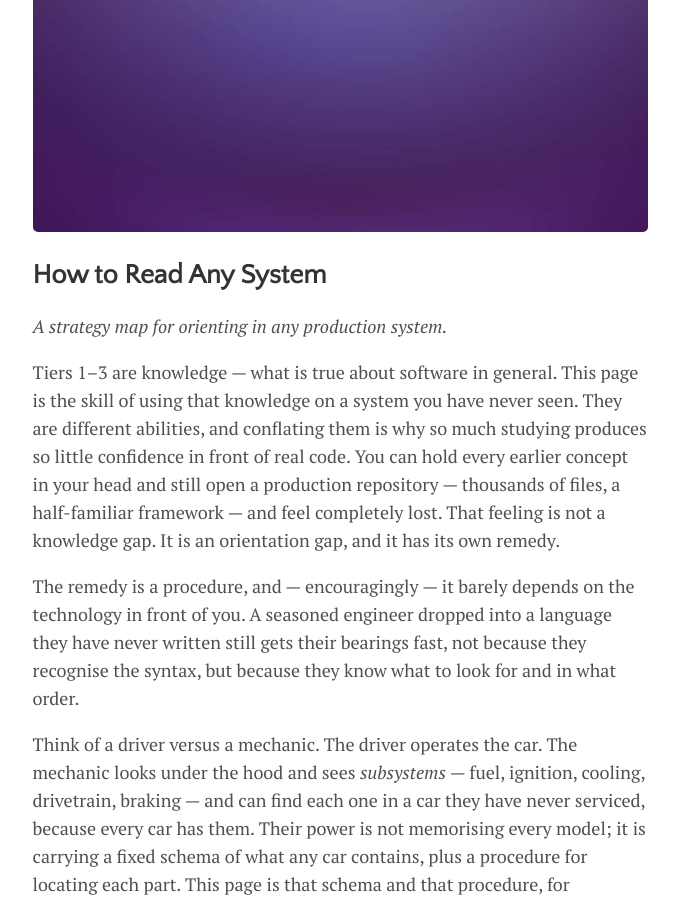
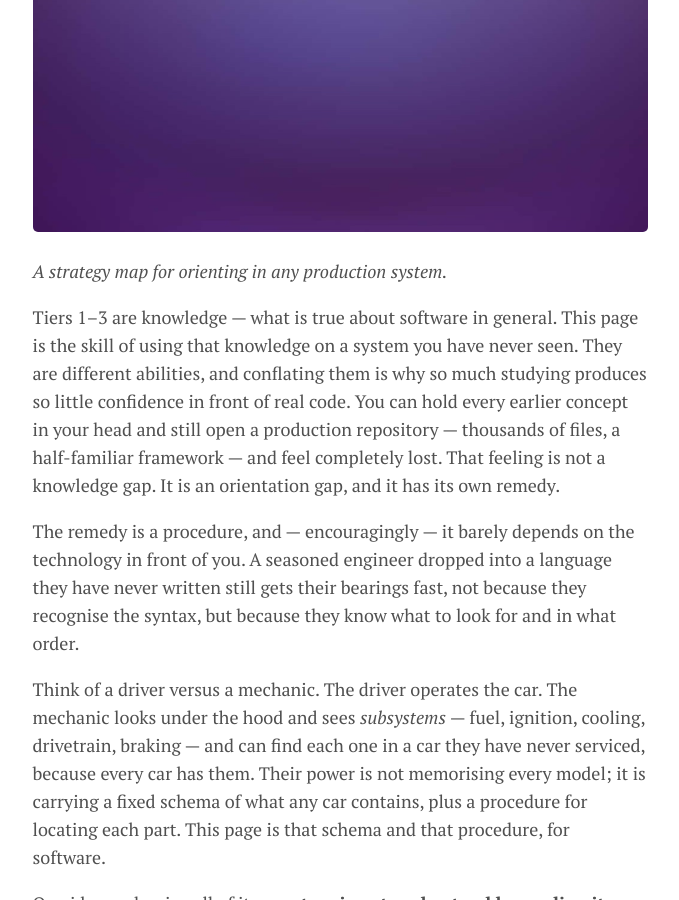
Before and after one commit to GD-MRNG/engineering-blog, a Jekyll site: the page built from menu/how_to_read_any_system.md, in a window 1280 px wide and 900 px high, scrolled down 348 px. Shown: the whole window, without its empty margins (300-979 px from the left). Built offline with Jekyll 4.4.1, drawn with Linux system fonts in a browser that asks for light colours.

Commit message:
fix(how to read any system): remove duplicate heading

```diff
--- a/menu/how_to_read_any_system.md
+++ b/menu/how_to_read_any_system.md
@@ -5,8 +5,6 @@ permalink: /how-to-read-any-system
 ---
 
 <img src="{{ site.url }}{{ site.baseurl }}/assets/img/read_any_system.jpg">
-
-## How to Read Any System
 
 *A strategy map for orienting in any production system.*
 
```
